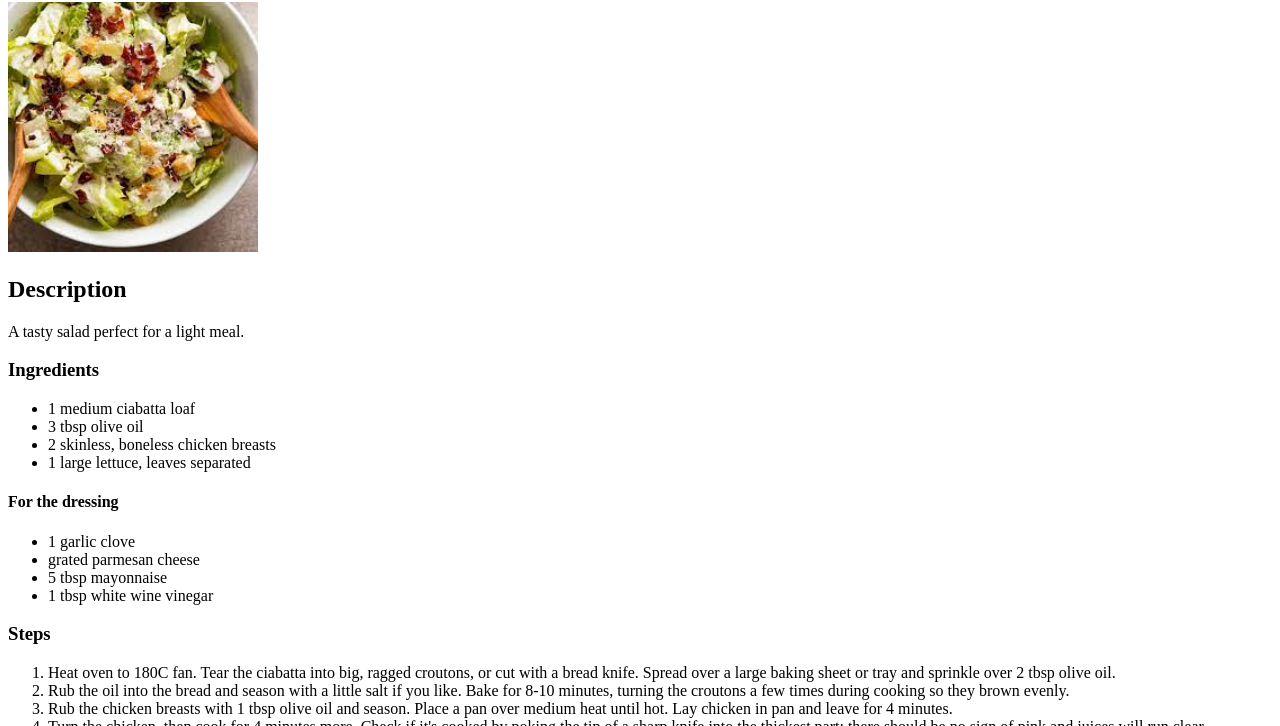
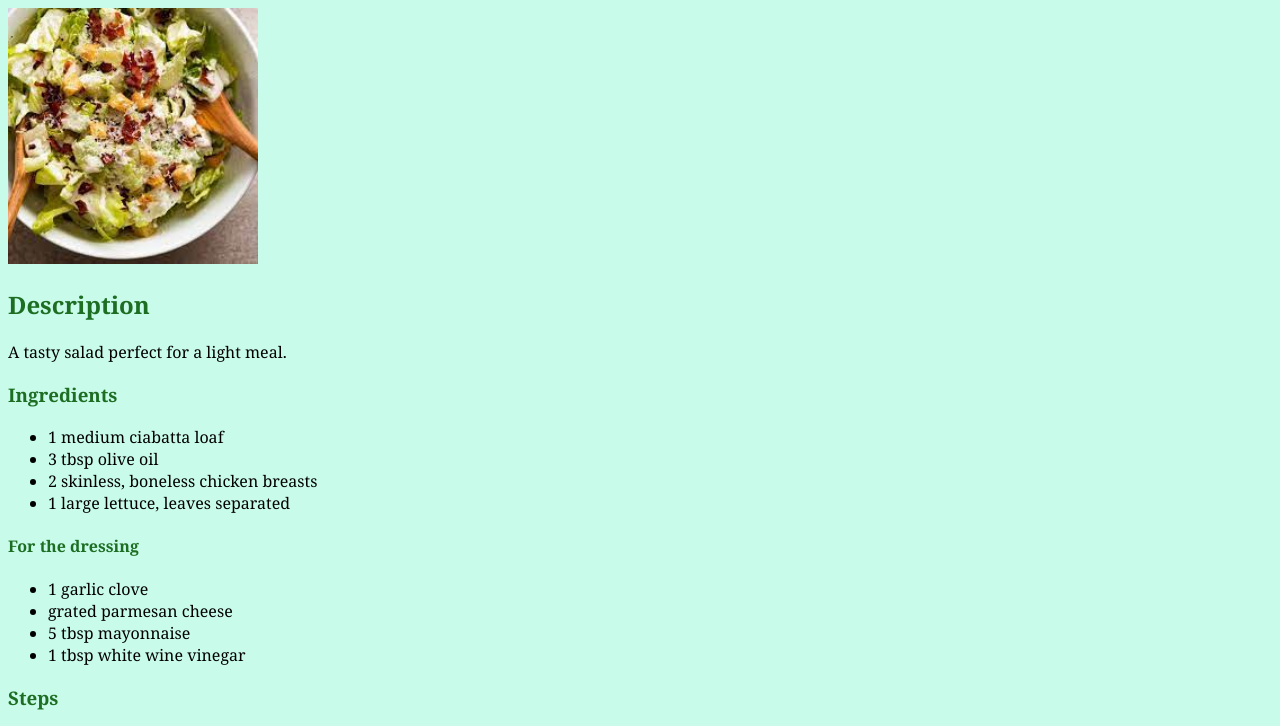
Before and after one commit to cgmich/odin-recipes, a plain HTML site: page recipes/ceasars.html in a window 1280 px wide. Shown: the part 78-804 px from the top of the page. Drawn offline with Linux system fonts and the light colour scheme.

Commit message:
Add css stylesheets

```diff
--- /dev/null
+++ b/recipes/c-style.css
@@ -0,0 +1,13 @@
+img {
+    height: auto;
+    width: 250px;
+}
+
+body {
+    font-family: Georgia, "Times New Roman", serif;
+    background-color: rgb(200, 251, 234);
+}
+
+.bold {
+    color: rgb(29, 109, 34);
+}
--- a/recipes/ceasars.html
+++ b/recipes/ceasars.html
@@ -3,28 +3,29 @@
 <head>
     <meta charset="UTF-8">
     <meta name="viewport" content="width=device-width, initial-scale=1.0">
+    <link rel="stylesheet" href="./c-style.css">
     <title>Ceasar's Salad</title>
 </head>
 <body>
-    <h1>Ceasar's Salad</h1>
+    <h1 class="bold">Ceasar's Salad</h1>
     <img src="./images/ceasars.jpeg" alt="A picture of a ceasar's salad bowl from above." width="250" height="250">
-    <h2>Description</h2>
+    <h2 class="bold">Description</h2>
     <p>A tasty salad perfect for a light meal.</p>
-    <h3>Ingredients</h3>
+    <h3 class="bold">Ingredients</h3>
     <ul>
         <li>1 medium ciabatta loaf</li>
         <li>3 tbsp olive oil</li>
         <li>2 skinless, boneless chicken breasts</li>
         <li>1 large lettuce, leaves separated</li>
     </ul>
-    <h4>For the dressing</h4>
+    <h4 class="bold">For the dressing</h4>
     <ul>
         <li>1 garlic clove</li>
         <li>grated parmesan cheese</li>
         <li>5 tbsp mayonnaise</li>
         <li>1 tbsp white wine vinegar</li>
     </ul>
-    <h3>Steps</h3>
+    <h3 class="bold">Steps</h3>
     <ol>
         <li>Heat oven to 180C fan. Tear the ciabatta into big, ragged croutons, or cut with a bread knife. Spread over a large baking sheet or tray and sprinkle over 2 tbsp olive oil.</li>
         <li>Rub the oil into the bread and season with a little salt if you like. Bake for 8-10 minutes, turning the croutons a few times during cooking so they brown evenly.</li>
--- /dev/null
+++ b/recipes/ro-style.css
@@ -0,0 +1,13 @@
+body {
+    font-family: Georgia, "Times New Roman", serif;
+    background-color: rgb(248, 204, 211);
+}
+
+img {
+    height: auto;
+    width: 300px;
+}
+
+.bold {
+    color: rgb(173, 63, 81);
+}
--- /dev/null
+++ b/recipes/sp-style.css
@@ -0,0 +1,13 @@
+body {
+    background-color: rgb(254, 221, 158);
+    font-family: Georgia, "Times New Roman", serif;
+}
+
+.bold {
+    color: rgb(244, 106, 8);
+}
+
+img {
+    height: auto;
+    width: 300px;
+}
--- /dev/null
+++ b/style.css
@@ -0,0 +1,12 @@
+body {
+    font-family: Georgia, "Times New Roman, serif";
+}
+
+div {
+    color: rgb(244, 165, 179);
+    font-weight: 300;
+}
+
+h1 {
+    color: rgb(235, 127, 145);
+}
```
Also changed, not shown: index.html (+3 -1 lines), recipes/raspberry-oatmeal.html (+6 -5 lines), recipes/sweet-potato.html (+5 -4 lines).
